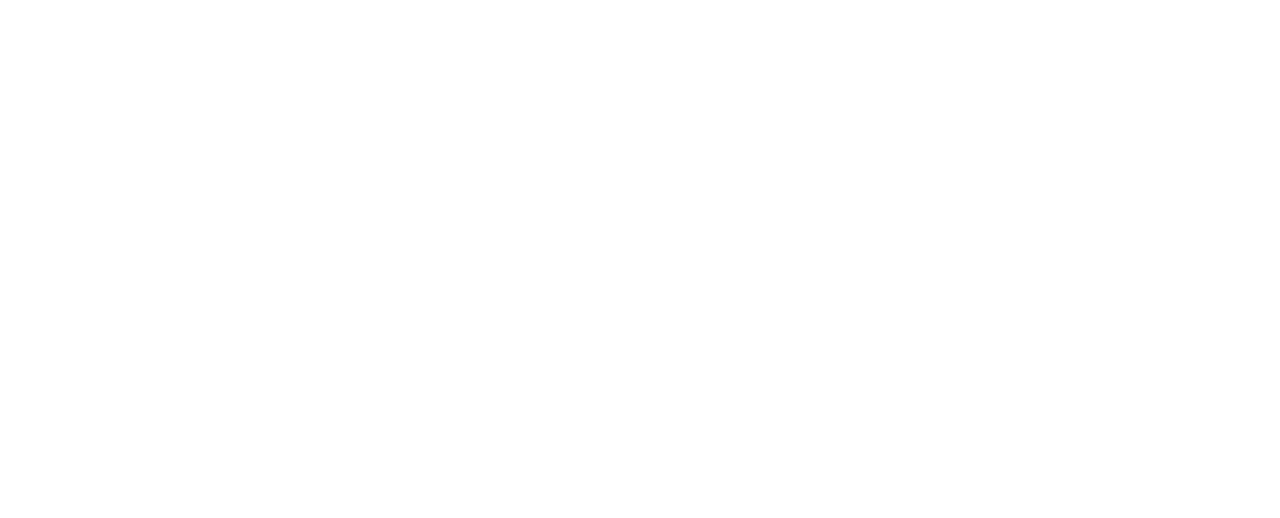
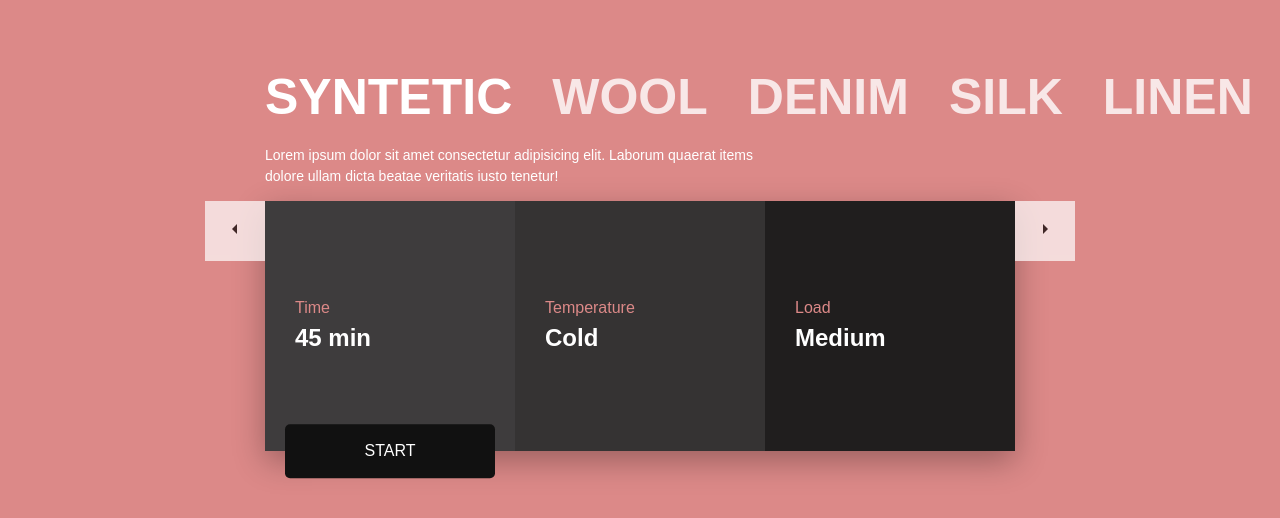
Before and after one commit to IocaIhost/WashingMachine, a plain HTML site: page index.html in a window 1280 px wide. Drawn offline with Linux system fonts and the light colour scheme.

Commit message:
Finished

```diff
--- a/css/style.css
+++ b/css/style.css
@@ -1,6 +1,6 @@
 :root{
-    --text-color: '';
-    --bg-color: '';
+    --text-color: #fff;
+    --bg-color: #dc8988;
     --body-font-family: "Arial", sans-serif;
     --primary-color: '';
     --primary-heading: '';
@@ -36,6 +36,18 @@ body{
     font-family: var(--body-font-family);
     background-color: var(--bg-color);
     color: var(--text-color);
+    overflow-x: hidden;
+}
+
+.visually-hidden{
+    position: absolute;
+    width: 1px;
+    height: 1px;
+    margin: -1px;
+    border: 0;
+    padding: 0;
+    clip: rect(0 0 0 0);
+    overflow: hidden;
 }
 
 img{
@@ -46,22 +58,146 @@ img{
 /* CONTAINER */
 .container{
     width: 100%;
-    max-width: 1200px;
-    padding-left: 50px;
-    padding-right: 50px;
+    max-width: 800px;
+    padding-left: 25px;
+    padding-right: 25px;
     margin-left: auto;
     margin-right: auto;
 }
 
 .main-content{
     flex-grow: 1;
+    padding-top: 60px;
+    padding-bottom: 60px;
 }
 
-@media
-only screen and (-webkit-min-device-pixel-ratio: 2),
-only screen and (   min--moz-device-pixel-ratio: 2),
-only screen and (     -o-min-device-pixel-ratio: 2/1),
-only screen and (        min-device-pixel-ratio: 2),
-only screen and (                min-resolution: 192dpi),
-only screen and (                min-resolution: 2dppx) {
+
+.washing-mode-list {
+    display: flex;
+    padding: 0;
+    margin: 0;
+    margin-bottom: 10px;
+    list-style: none;
 }
+
+.washing-mode-item:not(:last-child) {
+    margin-right: 40px;
+}
+
+.washing-mode-link {
+    font-weight: 700;
+    color: rgba(255, 255, 255, 0.6);
+    text-transform: uppercase;
+    text-decoration: none;
+    font-size: 50px;
+    color: #fff;
+    opacity: 0.8;
+}
+
+.washing-mode-link:hover {
+    opacity: 6.5;
+}
+
+
+.washing-mode-link:active {
+    opacity: 0.7;
+}
+
+
+.washing-mode-item-active .washing-mode-link{
+    opacity: 1;
+}
+
+.washing-mode-notice{
+    max-width: 525px;
+    font-size: 14px;
+    margin-top: 0;
+}
+
+.washing-mode-info{
+    position: relative;
+    box-shadow: 0 10px 30px rgba(0, 0, 0, 0.3);
+}
+
+.washing-mode-controller{
+    position: absolute;
+    top: 0 ;
+    width: 60px;
+    height: 60px;
+    border: 0;
+    padding: 0;
+    background-color: #fff;
+    opacity: 0.7;
+    cursor: pointer;
+}
+
+.washing-mode-controller-prev{
+    left: 0;
+    transform: translateX(-100%);
+}
+
+.washing-mode-controller-next{
+    right: 0;
+    transform: translateX(100%);
+}
+
+.washing-mode-controller:hover{
+    opacity: 1;
+}
+
+.washing-mode-status {
+    display: flex;
+    margin: 0;
+}
+
+.washing-mode-status-item {
+    display: flex;
+    flex-direction: column;
+    justify-content: center;
+    width: 250px;
+    height: 250px;
+    padding: 30px;
+}
+
+.washing-mode-status-item-timer{
+    background-color: #3e3c3d;
+}
+
+.washing-mode-status-item-temperature{
+    background-color: #353333;
+}
+
+.washing-mode-status-item-load{
+    background-color: #201e1e;
+}
+
+.washing-mode-status-heading {
+    color: #dc8988;
+}
+.washing-mode-status-value {
+    margin: 0;
+    font-size: 24px;
+    font-weight: bold;
+    color: #fff;
+}
+
+.start-btn{
+    position: absolute;
+    left: 20px;
+    bottom: 0;
+    width: 210px;
+    padding: 18px 15px;
+    border: 0;
+    border-radius: 5px;
+    background-color: #111;
+    color: #fff;
+    cursor: pointer;
+    font-weight: 500;
+    text-transform: uppercase;
+    transform: translateY(50%);
+    transition: transform 0.4s ease;
+}
+
+.start-btn:hover{
+    transform: translateY(40%);
+}
--- a/index.html
+++ b/index.html
@@ -6,6 +6,9 @@
     <meta name="viewport" content="width=device-width, initial-scale=1.0">
     <title>Standart project</title>
     <!-- FONST -->
+    <link rel="preconnect" href="https://fonts.googleapis.com">
+    <link rel="preconnect" href="https://fonts.gstatic.com" crossorigin>
+    <link href="https://fonts.googleapis.com/css2?family=Roboto:wght@400;500;700&display=swap" rel="stylesheet">
 
     <!-- CSS -->
     <link rel="stylesheet" href="css/normalise.css">
@@ -13,12 +16,61 @@
 </head>
 <body>
 
-<header></header>
-<main class="main-content">
+    <main class="main-content">
+        <div class="container">
+            <h1 class="visually-hidden">Washing machine interface</h1>
+            <ul class="washing-mode-list">
+                <li class="washing-mode-item washing-mode-item-active">
+                    <a href="#" class="washing-mode-link">Syntetic</a>
+                </li>
+                <li class="washing-mode-item">
+                    <a href="#" class="washing-mode-link">Wool</a>
+                </li>
+                <li class="washing-mode-item">
+                    <a href="#" class="washing-mode-link">Denim</a>
+                </li>
+                <li class="washing-mode-item">
+                    <a href="#" class="washing-mode-link">Silk</a>
+                </li>
+                <li class="washing-mode-item">
+                    <a href="#" class="washing-mode-link">Linen</a>
+                </li>
+            </ul>
 
-</main>
-<footer></footer>
+            <p class="washing-mode-notice">
+                Lorem ipsum dolor sit amet consectetur adipisicing elit. Laborum quaerat items dolore ullam dicta beatae veritatis iusto tenetur!
+            </p>
 
+            <div class="washing-mode-info">
+
+                <!-- WASHING MODE CONTROLLER -->
+                <button class="washing-mode-controller washing-mode-controller-prev" type="button">
+                    <img class="washing-mode-controller-img" src="img/left.svg" alt="left arrow icon" width="24" height="24">
+                </button>
+
+                <button class="washing-mode-controller washing-mode-controller-next" type="button">
+                    <img class="washing-mode-controller-img" src="img/right.svg" alt="right arrow icon" width="24" height="24">
+                </button>
+
+                <button class="start-btn" type="button">start</button>
+                <!-- WASHING MODE STATUS -->
+                <dl class="washing-mode-status">
+                    <div class="washing-mode-status-item washing-mode-status-item-timer">
+                        <dt class="washing-mode-status-heading">Time</dt>
+                        <dd class="washing-mode-status-value">45 min</dd>
+                    </div>
+                    <div class="washing-mode-status-item washing-mode-status-item-temperature">
+                        <dt class="washing-mode-status-heading">Temperature</dt>
+                        <dd class="washing-mode-status-value">Cold</dd>
+                    </div>
+                    <div class="washing-mode-status-item washing-mode-status-item-load">
+                        <dt class="washing-mode-status-heading">Load</dt>
+                        <dd class="washing-mode-status-value">Medium</dd>
+                    </div>
+                </dl>
+            </div>
+        </div>
+    </main>
 <!-- JS -->
 <script src="js/main.js"></script>
 </body>
```
Also changed, not shown: img/left.svg (added), img/right.svg (added).
